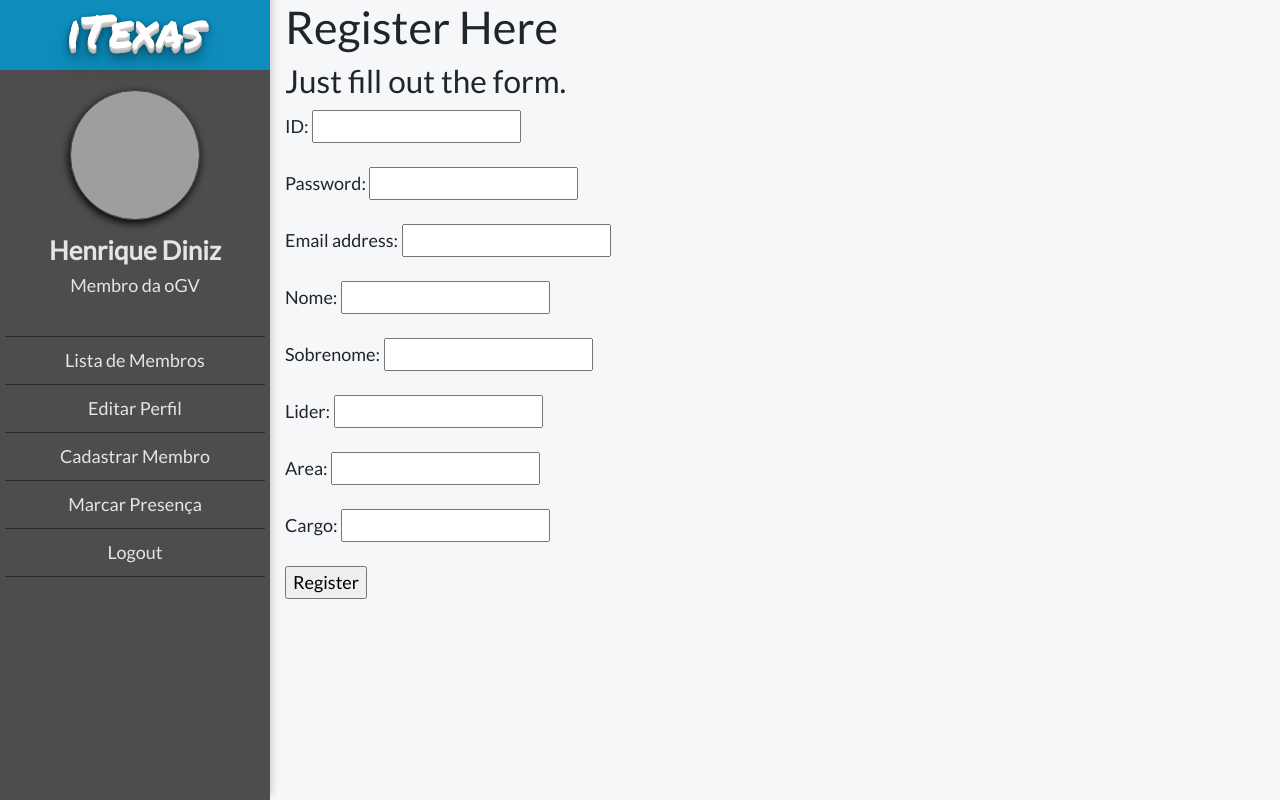
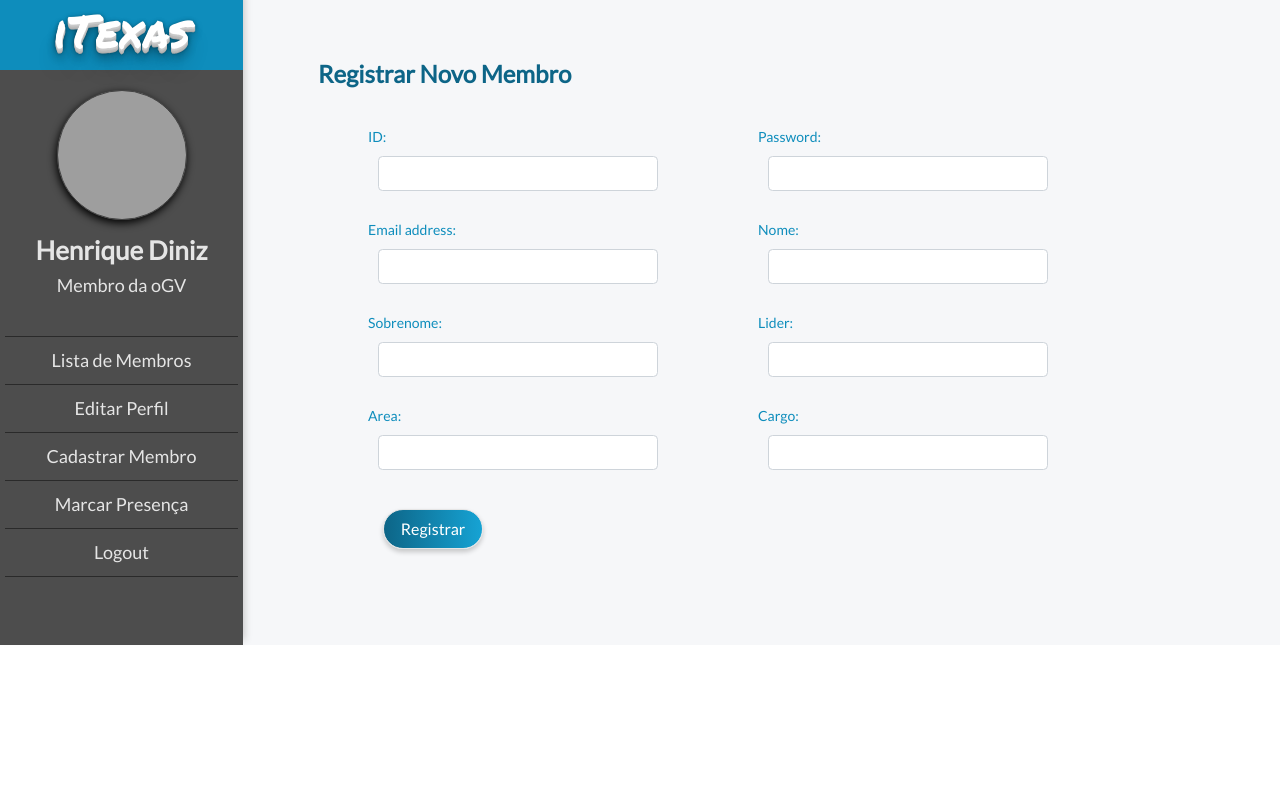
Before and after one commit to carlavieira/iTexas, a Django app: template templates/registration.html in a window 1280 px wide. Run offline with Django 3.2, Linux system fonts and the light colour scheme; the template is opened without the code that fills it: values that come from a table or form of the project are taken from there, others are empty; a user stored in the database is signed in; some libraries are stand-ins or nearby versions; grey boxes are pictures that could not be loaded.

Commit message:
Estilização do cadastro de usuário

```diff
--- a/members/forms.py
+++ b/members/forms.py
@@ -6,13 +6,24 @@
 
 class UserForm(forms.ModelForm):
     password = forms.CharField(widget=forms.PasswordInput())
-    username = forms.IntegerField(label="ID")
+    username = forms.IntegerField(label="ID", widget=forms.TextInput(attrs={'class': 'masterclass'}))
+
+    def __init__(self, *args, **kwargs):
+        super(UserForm, self).__init__(*args, **kwargs)
+        for field in self.fields.values():
+            field.widget.attrs['class'] = 'form-control'
 
     class Meta:
         model = User
         fields = ('username', 'password', 'email')
 
 class UserProfileInfoForm(forms.ModelForm):
+
+    def __init__(self, *args, **kwargs):
+        super(UserProfileInfoForm, self).__init__(*args, **kwargs)
+        for field in self.fields.values():
+            field.widget.attrs['class'] = 'form-control'
+
     class Meta:
         model = UserProfileInfo
         fields = ('first_name', 'last_name', 'leader', 'department', 'post')
--- a/static/css/style.css
+++ b/static/css/style.css
@@ -40,6 +40,10 @@
     margin-top: 10px;
 }
 
+.body-content {
+    width: 100%;
+}
+
 .profile-picture {
     border: 1px #444444 solid;
     background-image: url("https://www.aerobell.com/wp-content/uploads/profile2.jpg");
@@ -55,7 +59,6 @@
     color: #f2f2f2;
     display: flex;
     flex-direction: column;
-
     text-align: center;
 }
 
@@ -282,10 +285,9 @@
 }
 
 .page-body .lateral-menu {
-    max-width: 270px;
-    width: 270px;
+    max-width: 300px;
+    width: 300px;
     background-color: #4D4D4D;
-    height: 800px;
     float: left;
     box-shadow: 1px -6px 7px 1px #cccccc;
 }
@@ -374,3 +376,72 @@
 .lateral-menu li:hover a {
     color: #6dc6e5;
 }
+@media (min-width: 480px) {
+    .registration-area {
+        padding: 40px 60px;
+    }
+
+    .registration-area form {
+        display: flex;
+        flex-wrap: wrap;
+    }
+
+    .registration-area p {
+        padding: 3px 50px;
+    }
+
+    .registration-area .par-center {
+        text-align: center;
+    }
+
+    .registration-area form {
+        display: flex;
+        flex-wrap: wrap;
+    }
+
+    .registration-area .title {
+        font-size: 28px;
+    }
+
+    .registration-area .title {
+        align-self: baseline;
+        margin-bottom: 30px;
+    }
+
+    .registration-area .register-button {
+            width: 100px;
+    }
+}
+
+    .registration-area label {
+        font-size: 14px;
+        color: #0e8dbc;
+    }
+
+    .registration-area input {
+        margin-left: 10px;
+        height: 35px;
+        font-size: 15px;
+        width: 280px;
+    }
+
+    .registration-area .title {
+        margin-top: 20px;
+        font-size: 24px;
+        color: #0d6587;
+        font-weight: 700;
+    }
+
+    .registration-area .register-button {
+        margin: 15px;
+        text-align: center;
+        font-size: 20px;
+        height: 40px;
+        color: #FFF;
+        font-size: 16px;
+        border-radius: 40px;
+        cursor: pointer;
+        background: linear-gradient(to right, #0d6587, #16a3d4);
+        border: 1px #e5e5e5 solid;
+        box-shadow: 0 3px 5px rgba(0, 0, 0, 0.2);
+    }
--- a/templates/registration.html
+++ b/templates/registration.html
@@ -6,17 +6,23 @@
         {% if registered %}
             <h1>Registrado com Sucesso</h1>
         {% else %}
-            <h1>Register Here</h1>
-            <h3>Just fill out the form.</h3>
+            <div class="registration-area ogr-container">
+                <h1 class="title">Registrar Novo Membro</h1>
+                <div class="form-group">
                     <form enctype="multipart/form-data" method="POST">
                         {% csrf_token %}
-                {%  for field in form %}
+                        {% for field in form %}
 
                         {% endfor %}
                         {{ user_form.as_p }}
                         {{ profile_form.as_p }}
-                <input type="submit" name="" value="Register">
+                        <p class="par-center">
+                            <input class="register-button" type="submit" value="Registrar">
+                        </p>
+
                     </form>
+                </div>
+            </div>
 
         {% endif %}
 
```
Also changed, not shown: db.sqlite3. Lines whose indentation alone changed are shown as unchanged.
